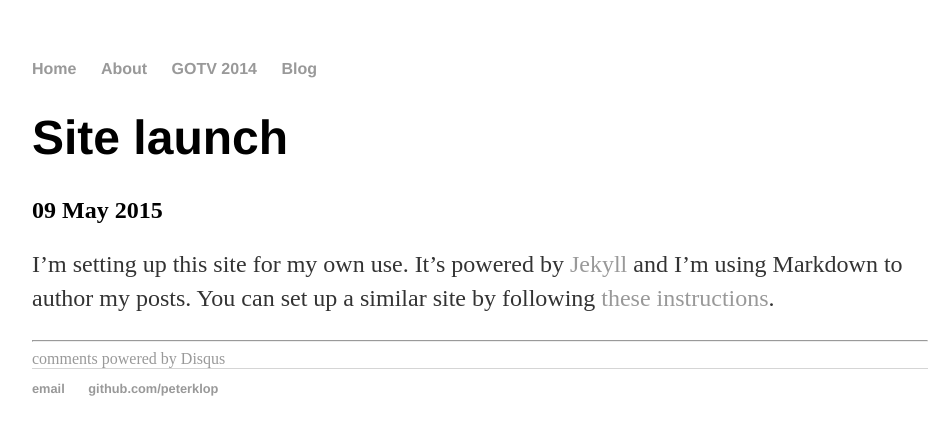
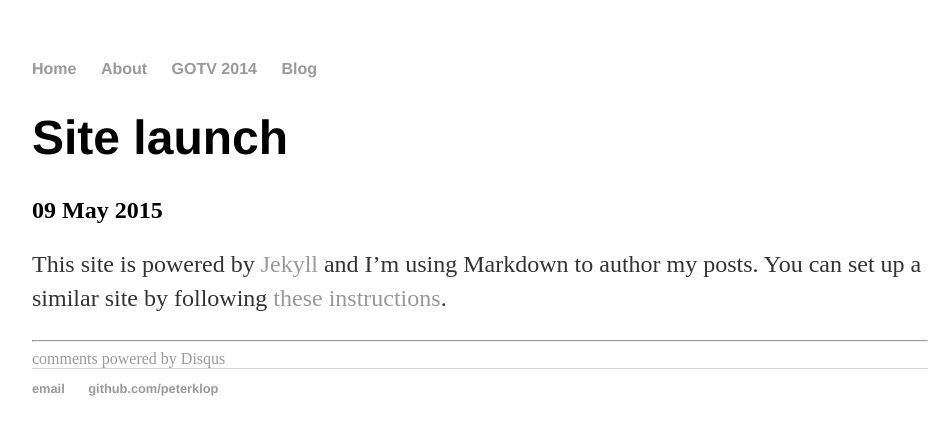
Before and after one commit to peterklop/peterklop.github.io, a Jekyll site: the page built from _posts/2015-05-09-Site-launch.md, in a window 1280 px wide. Shown: the top 435 px of the page, without its empty margins (160-1111 px from the left). Built offline with Jekyll 4.4.1, drawn with Linux system fonts in a browser that asks for light colours; comment, search, counter and statistics services are not loaded.

Commit message:
Update 2015-05-09-Site-launch.md

```diff
--- a/_posts/2015-05-09-Site-launch.md
+++ b/_posts/2015-05-09-Site-launch.md
@@ -4,4 +4,4 @@ title: "Site launch"
 date: 2015-05-09
 ---
 
-I'm setting up this site for my own use. It's powered by [Jekyll](http://jekyllrb.com) and I'm using Markdown to author my posts. You can set up a similar site by following [these instructions](http://jmcglone.com/guides/github-pages/).
+This site is powered by [Jekyll](http://jekyllrb.com) and I'm using Markdown to author my posts. You can set up a similar site by following [these instructions](http://jmcglone.com/guides/github-pages/).
```
